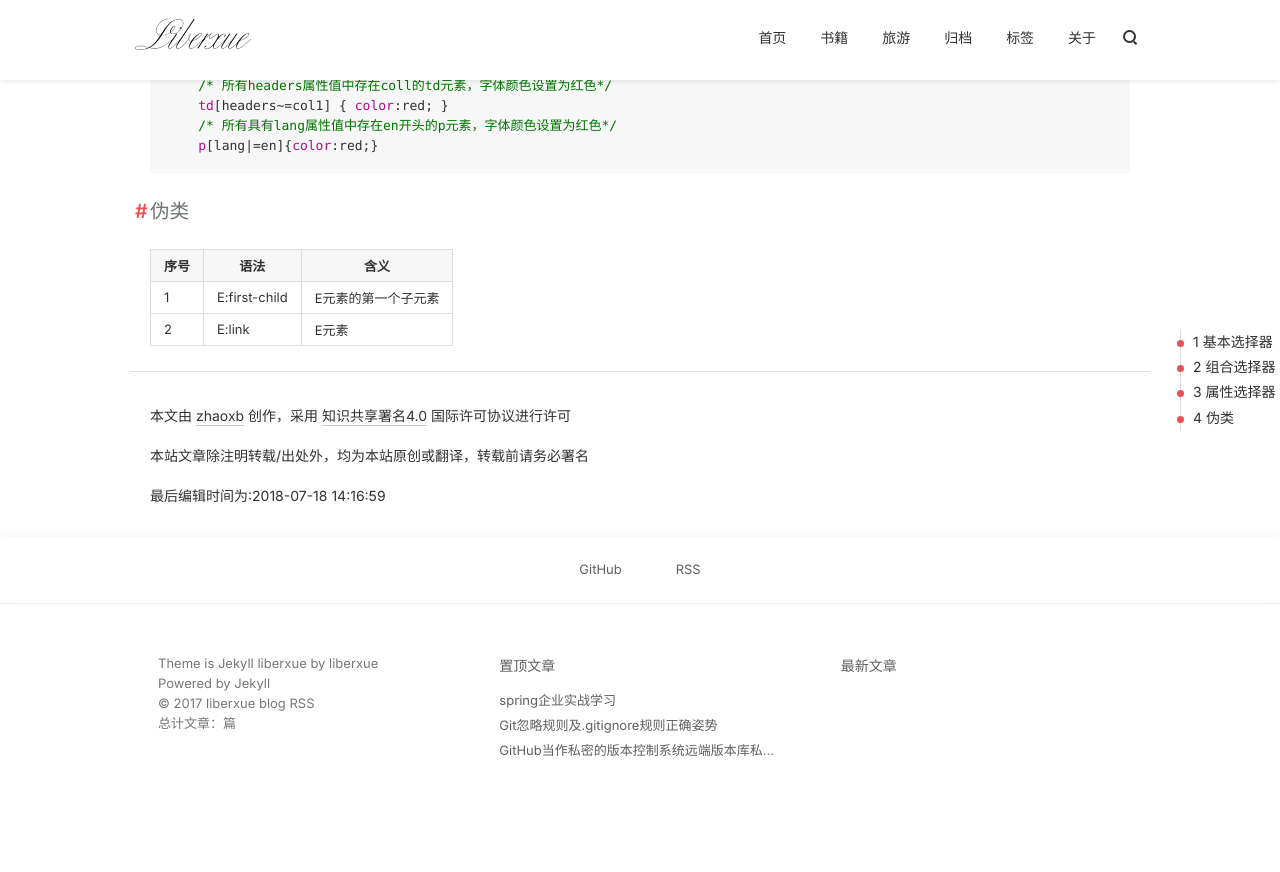
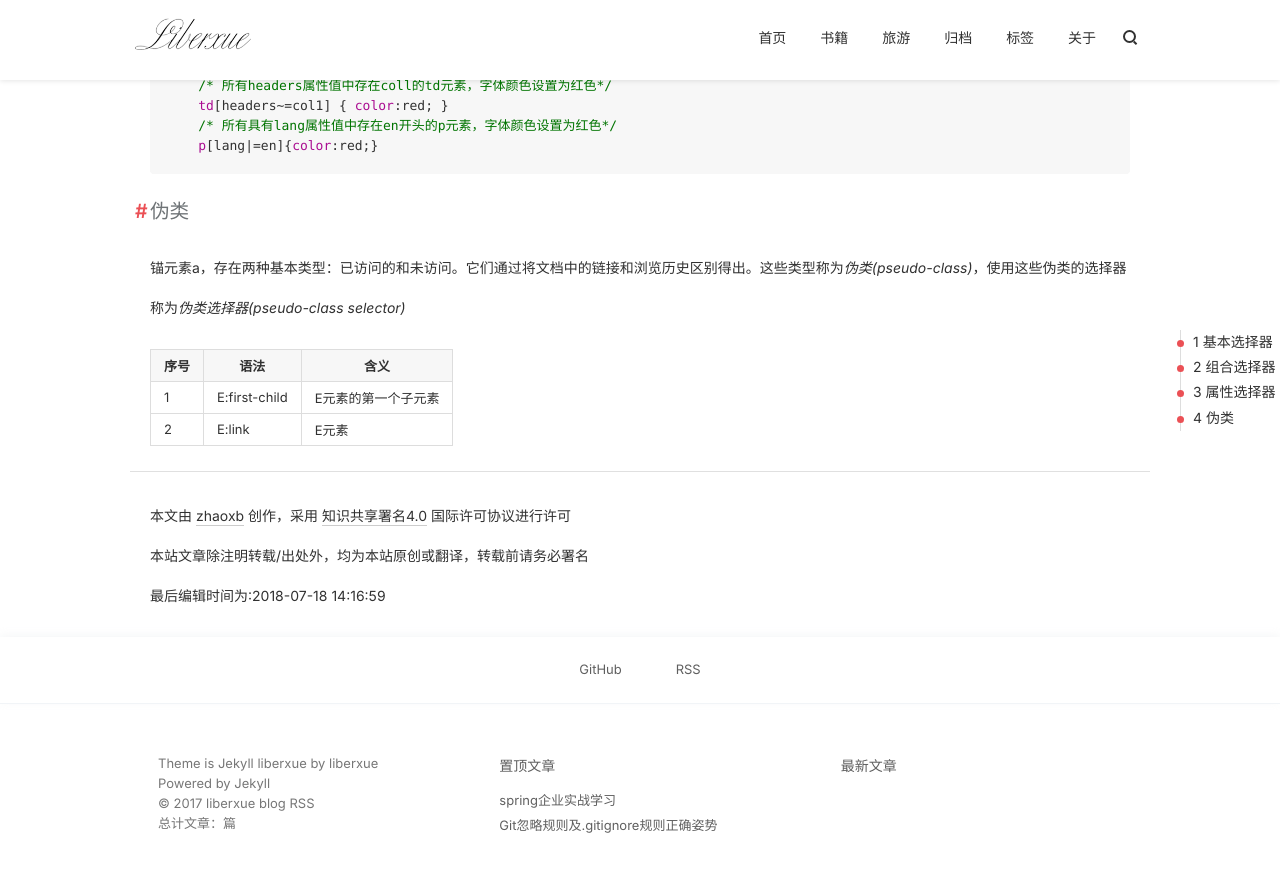
Before and after one commit to zhaoxbmsdn/zhaoxbmsdn.github.io, a Jekyll site: the page built from _posts/css/2018-07-18-css选择器总结.md, in a window 1280 px wide and 900 px high, scrolled down 2077 px. Shown: the top 872 px of the window. Built offline with Jekyll 4.4.1, drawn with Linux system fonts in a browser that asks for light colours; nearby versions of some CDN libraries.

````diff
--- a/_posts/css/2018-07-18-css选择器总结.md
+++ b/_posts/css/2018-07-18-css选择器总结.md
@@ -84,6 +84,7 @@
     p[lang|=en]{color:red;}
 ```
 # 伪类
+锚元素a，存在两种基本类型：已访问的和未访问。它们通过将文档中的链接和浏览历史区别得出。这些类型称为*伪类(pseudo-class)*，使用这些伪类的选择器称为*伪类选择器(pseudo-class selector)*
 
 |序号|语法|含义|
 |---|---|---|
````
Also changed, not shown: other parts of _posts/css/2018-07-18-css选择器总结.md (+1 -1 lines), _posts/git/2017-03-07-githubyaunchengjiami.md (+1 -1 lines), _posts/git/2017-07-16-gitignore.md (+1 -1 lines).
